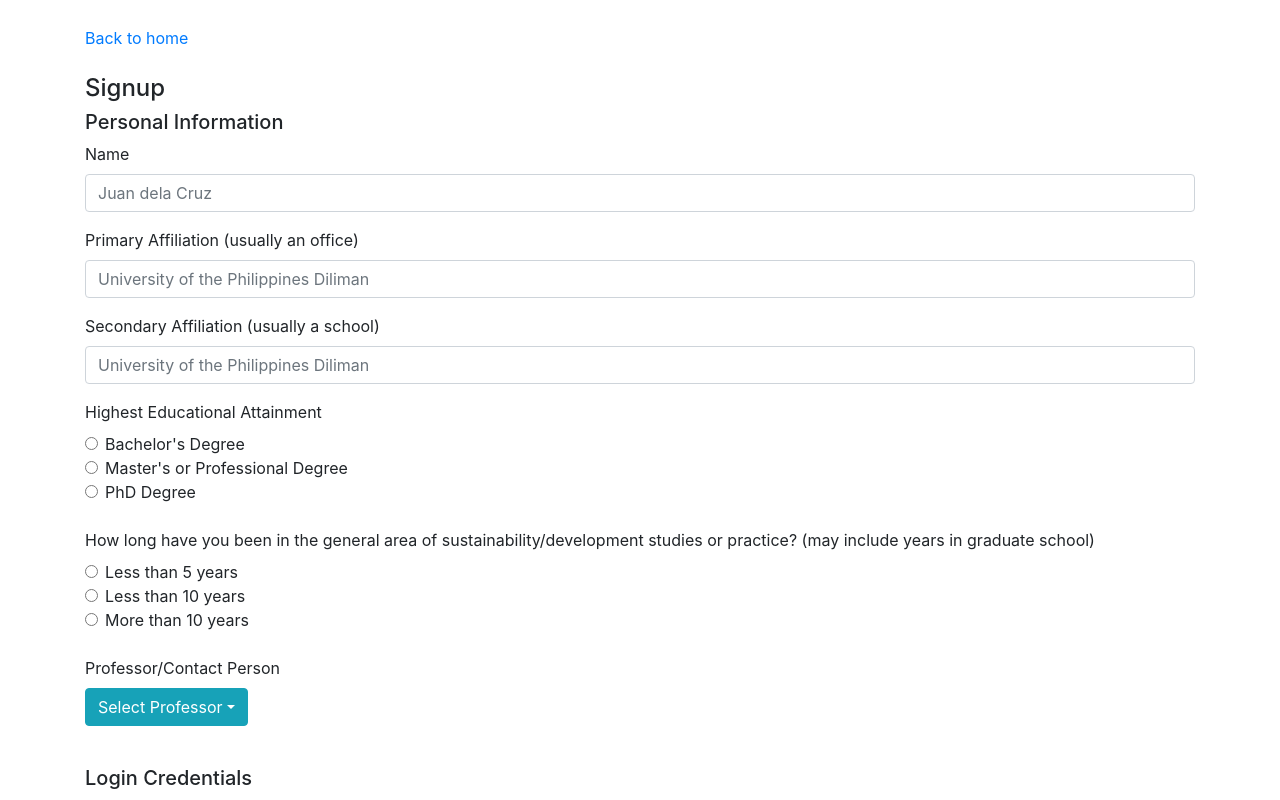
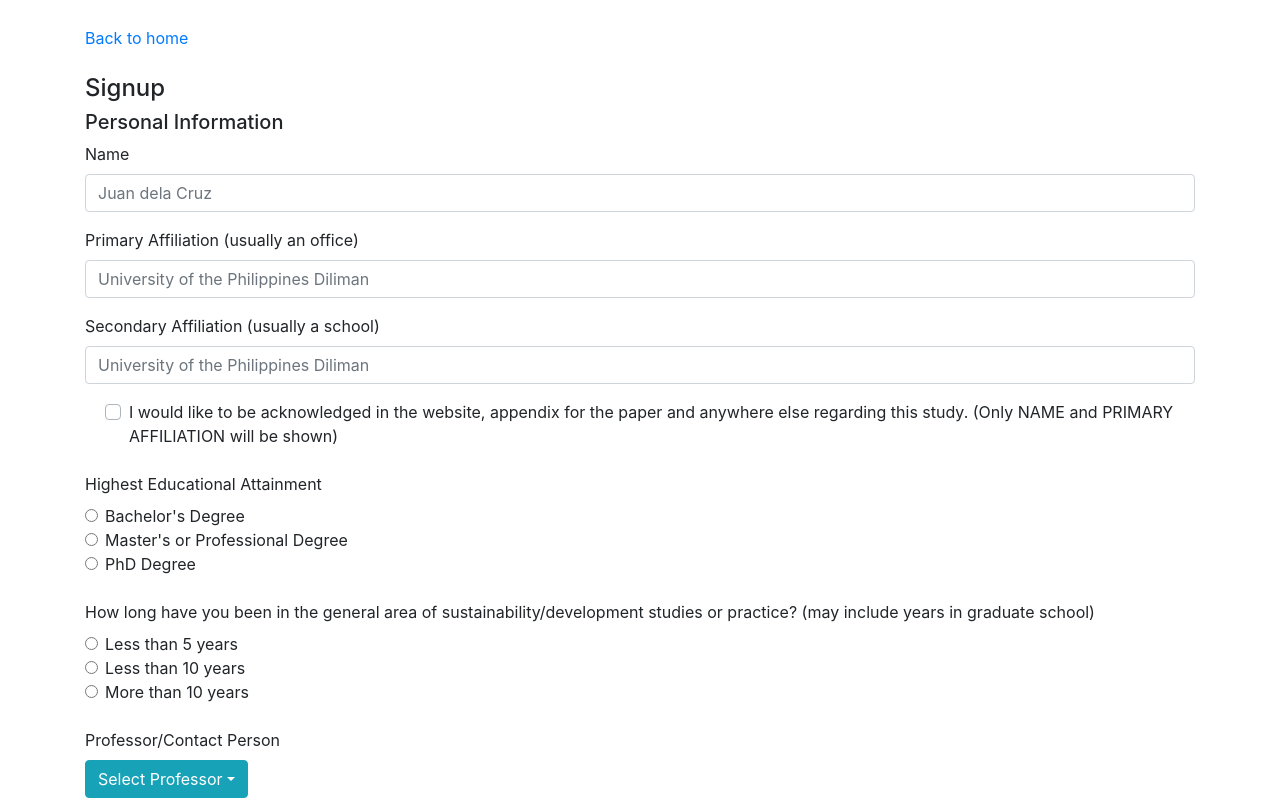
Before and after one commit to jamesabaja/fuzzy-sniffle, a React (Create React App) app: page /signup in a window 1280 px wide. Shown: the top 800 px of the page. Built offline with nearby package versions, Linux system fonts and the light colour scheme.

Commit message:
added checkbox for acknowledgement

```diff
--- a/src/components/Signup/Signup.js
+++ b/src/components/Signup/Signup.js
@@ -1,5 +1,5 @@
 import React, {Component} from 'react';
-import {Form, FormGroup, Label, Input, Button, Alert, ButtonDropdown, DropdownToggle, DropdownMenu, DropdownItem} from 'reactstrap';
+import {Form, FormGroup, Label, Input, Button, Alert, ButtonDropdown, DropdownToggle, DropdownMenu, DropdownItem, CustomInput} from 'reactstrap';
 import axios from 'axios';
 
 let PROFESSORS = [
@@ -23,7 +23,8 @@ class Signup extends Component {
       confirmPassword: '',
       mismatchPasswordAlert: false,
       professorDropdown: false,
-      professor: ''
+      professor: '',
+      acknowledge: false
     };
   }
 
@@ -44,7 +45,8 @@ class Signup extends Component {
         educ_attain: this.state.educ_attain,
         yrs_exp: this.state.yrs_exp,
         name: this.state.name,
-        contact_person: this.state.professor
+        contact_person: this.state.professor,
+        acknowledge: this.state.acknowledge
       }])
       .then(response => {
         this.setState({isLoading: false});
@@ -69,6 +71,10 @@ class Signup extends Component {
     this.setState({professor: professor});
   }
 
+  handleClick = () => {
+    this.setState({acknowledge: !this.state.acknowledge});
+  }
+
   render() {
     return(
       <div className='container'>
@@ -89,6 +95,10 @@ class Signup extends Component {
             <Label for="secondary_aff">Secondary Affiliation (usually a school)</Label>
             <Input type="text" name="text" id="secondary_aff" onChange={this.onChange} placeholder="University of the Philippines Diliman" />
           </FormGroup>
+          <FormGroup check>
+            <CustomInput type="checkbox" id="exampleCustomCheckbox" label="I would like to be acknowledged in the website, appendix for the paper and anywhere else regarding this study. (Only NAME and PRIMARY AFFILIATION will be shown)" checked={this.state.acknowledge} onClick={this.handleClick}/>
+          </FormGroup>
+          <br/>
           <Label for="educ_attain">Highest Educational Attainment</Label>
           <FormGroup check id="educ_attain">
             <Label check>
```
